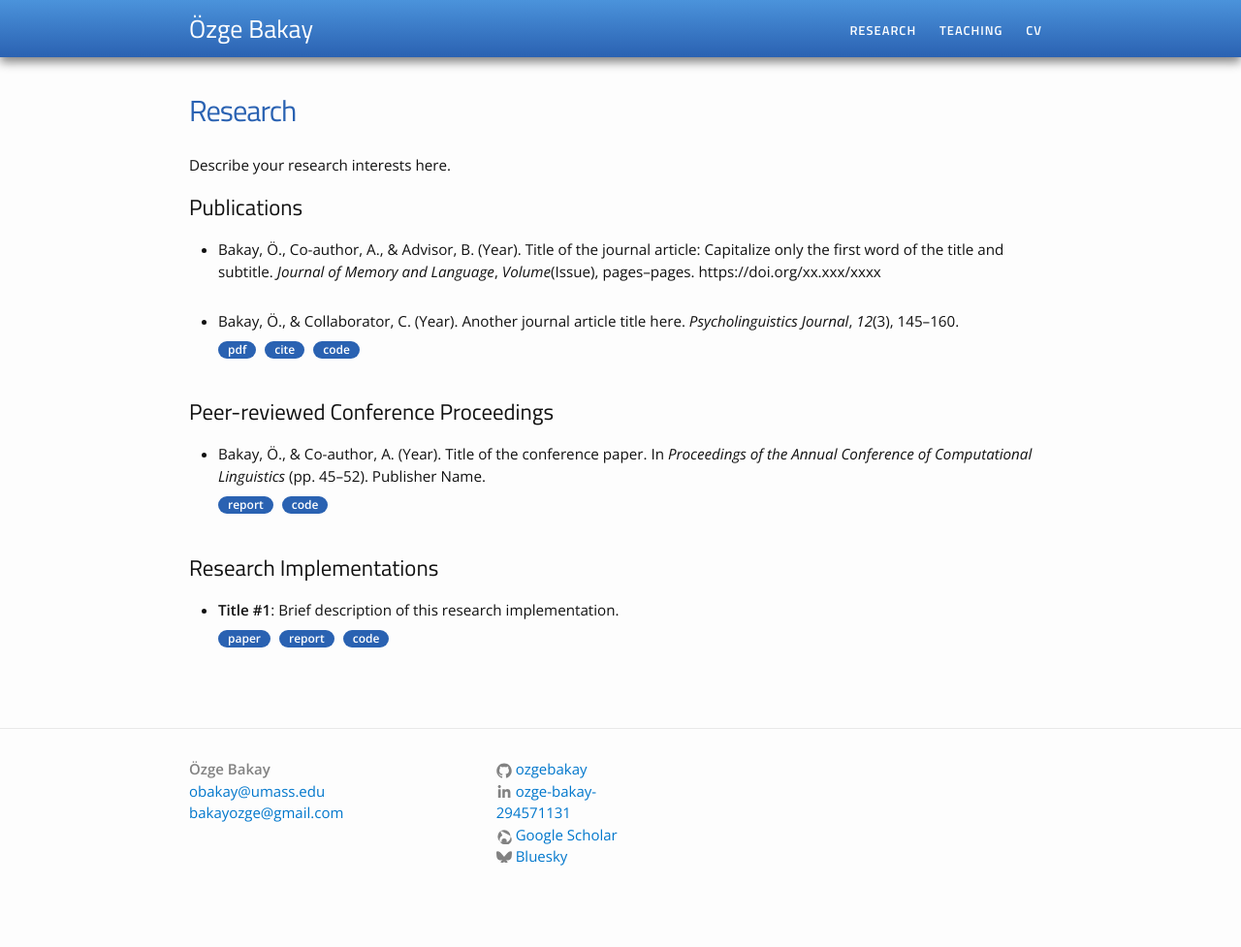
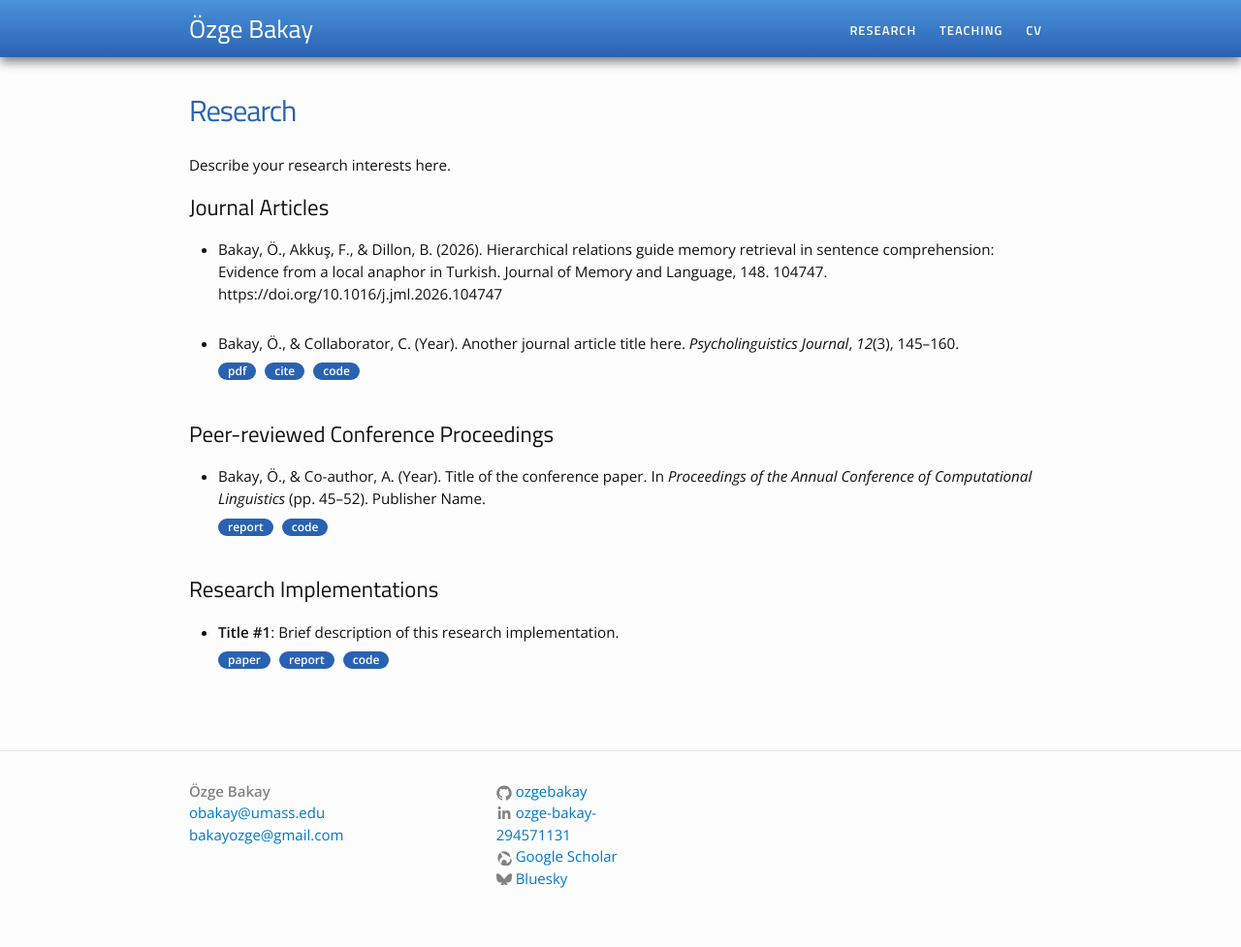
Before and after one commit to ozgebakay/ozgebakay.github.io, a Jekyll site: the page built from research.md, in a window 1280 px wide. Shown: the whole page at 97% size. Built offline with Jekyll 4.4.1, drawn with Linux system fonts in a browser that asks for light colours; before the commit the page ends 955 px from its top, so only the background shows below that.

Commit message:
Update research.md

```diff
--- a/research.md
+++ b/research.md
@@ -6,10 +6,10 @@ title: Research
 
 Describe your research interests here.
 
-<h2>Publications</h2>
+<h2>Journal Articles</h2>
 <ul>
 	<li>
-		Bakay, Ö., Co-author, A., &amp; Advisor, B. (Year). Title of the journal article: Capitalize only the first word of the title and subtitle. <i>Journal of Memory and Language</i>, <i>Volume</i>(Issue), pages–pages. https://doi.org/xx.xxx/xxxx
+		Bakay, Ö., Akkuş, F., & Dillon, B. (2026). Hierarchical relations guide memory retrieval in sentence comprehension: Evidence from a local anaphor in Turkish. Journal of Memory and Language, 148. 104747. https://doi.org/10.1016/j.jml.2026.104747
 		<div class="button-container" style="margin-top: 5px;">
 		</div>
 	</li>
```
